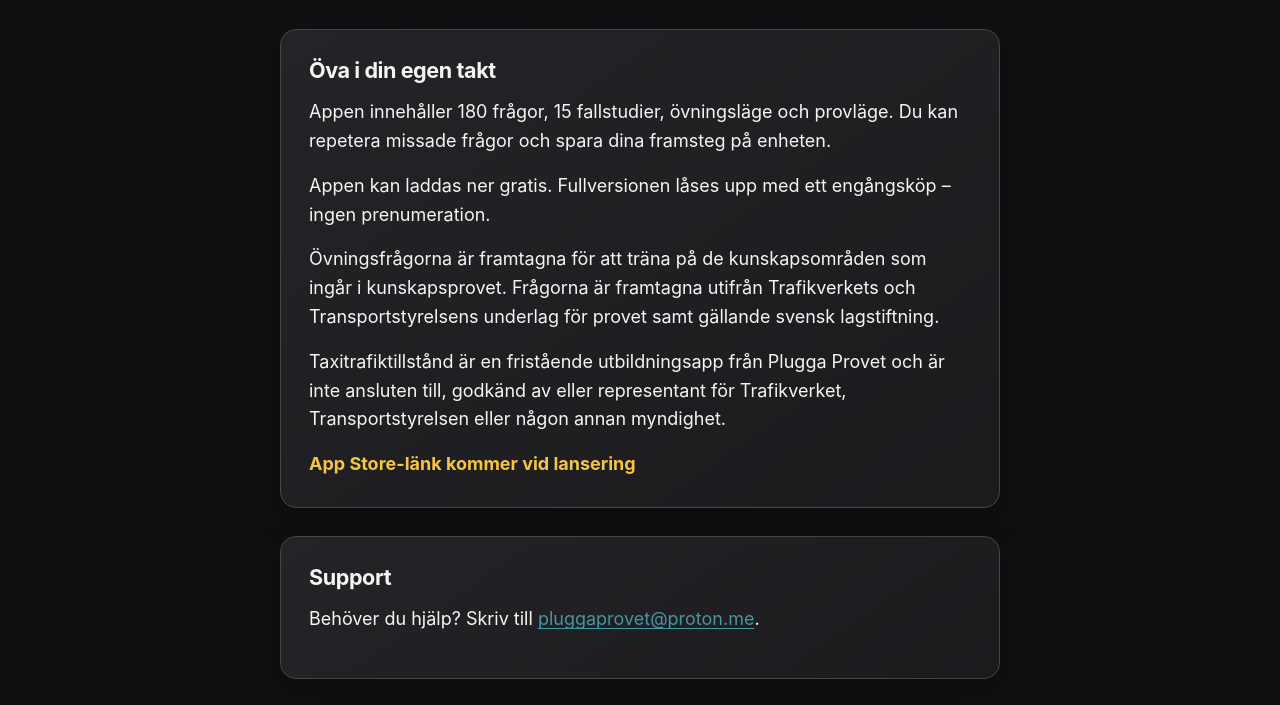
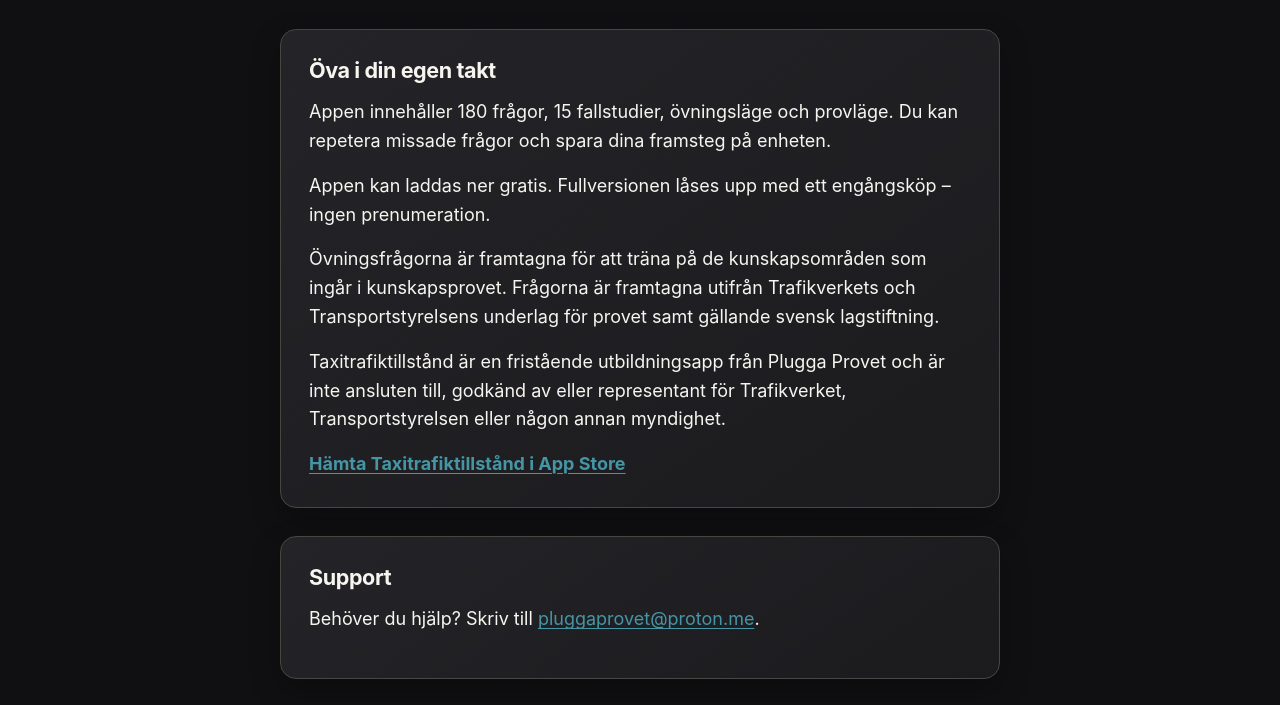
Before and after one commit to Hat99Studios/plugga-provet, a plain HTML site: page taxitrafiktillstand/index.html in a window 1280 px wide. Shown: the part 392-1097 px from the top of the page. Drawn offline with Linux system fonts and the light colour scheme.

Commit message:
Link Taxitrafiktillstand App Store listing

```diff
--- a/taxitrafiktillstand/index.html
+++ b/taxitrafiktillstand/index.html
@@ -27,7 +27,7 @@
       <p>Appen kan laddas ner gratis. Fullversionen låses upp med ett engångsköp – ingen prenumeration.</p>
       <p>Övningsfrågorna är framtagna för att träna på de kunskapsområden som ingår i kunskapsprovet. Frågorna är framtagna utifrån Trafikverkets och Transportstyrelsens underlag för provet samt gällande svensk lagstiftning.</p>
       <p>Taxitrafiktillstånd är en fristående utbildningsapp från Plugga Provet och är inte ansluten till, godkänd av eller representant för Trafikverket, Transportstyrelsen eller någon annan myndighet.</p>
-      <p class="store-placeholder">App Store-länk kommer vid lansering</p>
+      <p class="store-placeholder"><a href="https://apps.apple.com/se/app/taxitrafiktillst%C3%A5nd/id6838772462">Hämta Taxitrafiktillstånd i App Store</a></p>
     </section>
 
     <section class="card support" aria-labelledby="support">
```
